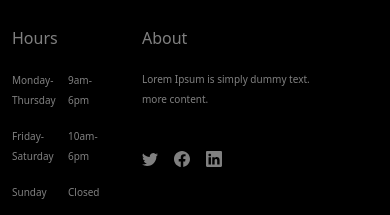
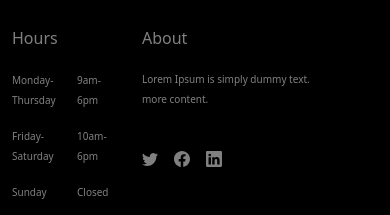
Before and after one commit to JennMP88/watchesApp, a React (Create React App) app: page / in a window 390 px wide. Shown: the part 2516-2731 px from the top of the page. Built offline with nearby package versions, Linux system fonts and the light colour scheme.

Commit message:
that moment I realized I did extra

```diff
--- a/src/styles/footer.css
+++ b/src/styles/footer.css
@@ -49,17 +49,7 @@ li{
   .hoursOperations{
    width:100%;
    padding: 0px;
-
   }
-
-
-  .days, .times{
-    width:40%;
-  }
-
-   .times{
-    padding-left:1rem;
-   }
 
   .small{
     font-size:10px;
```
